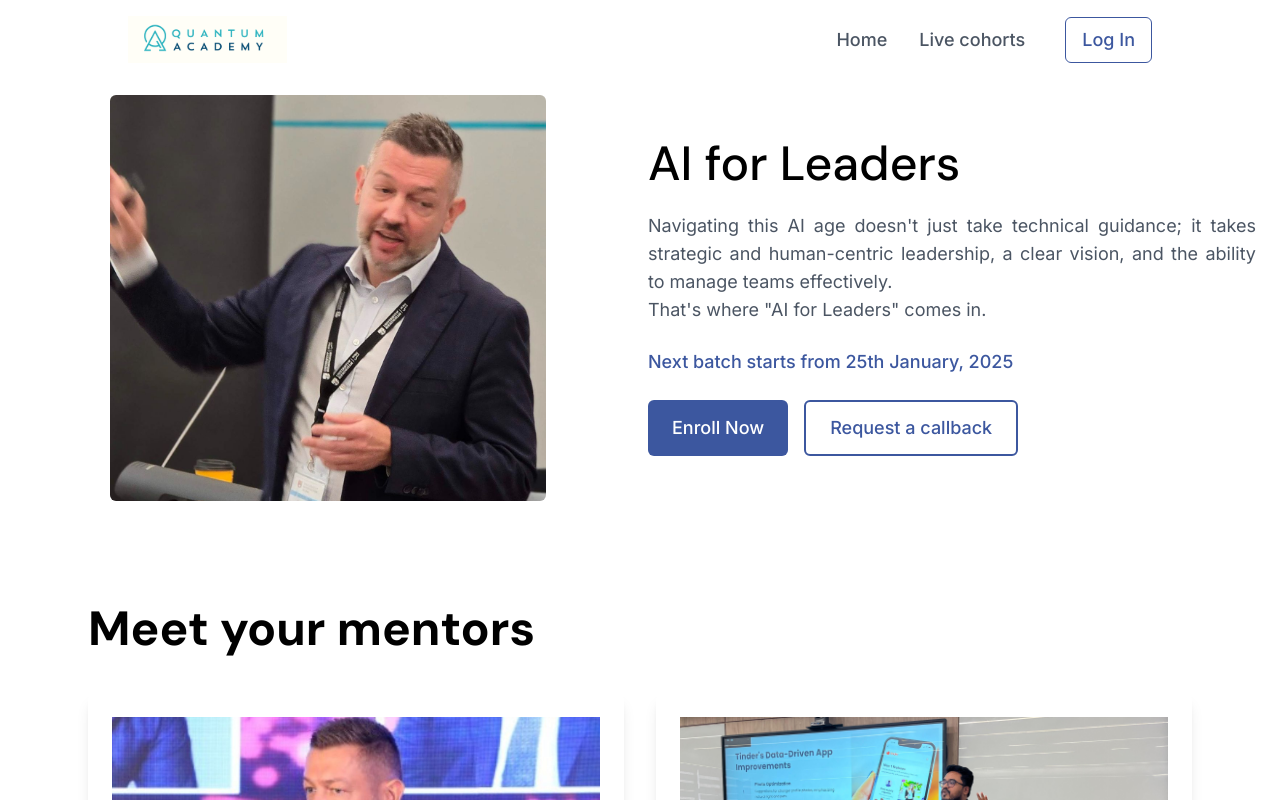
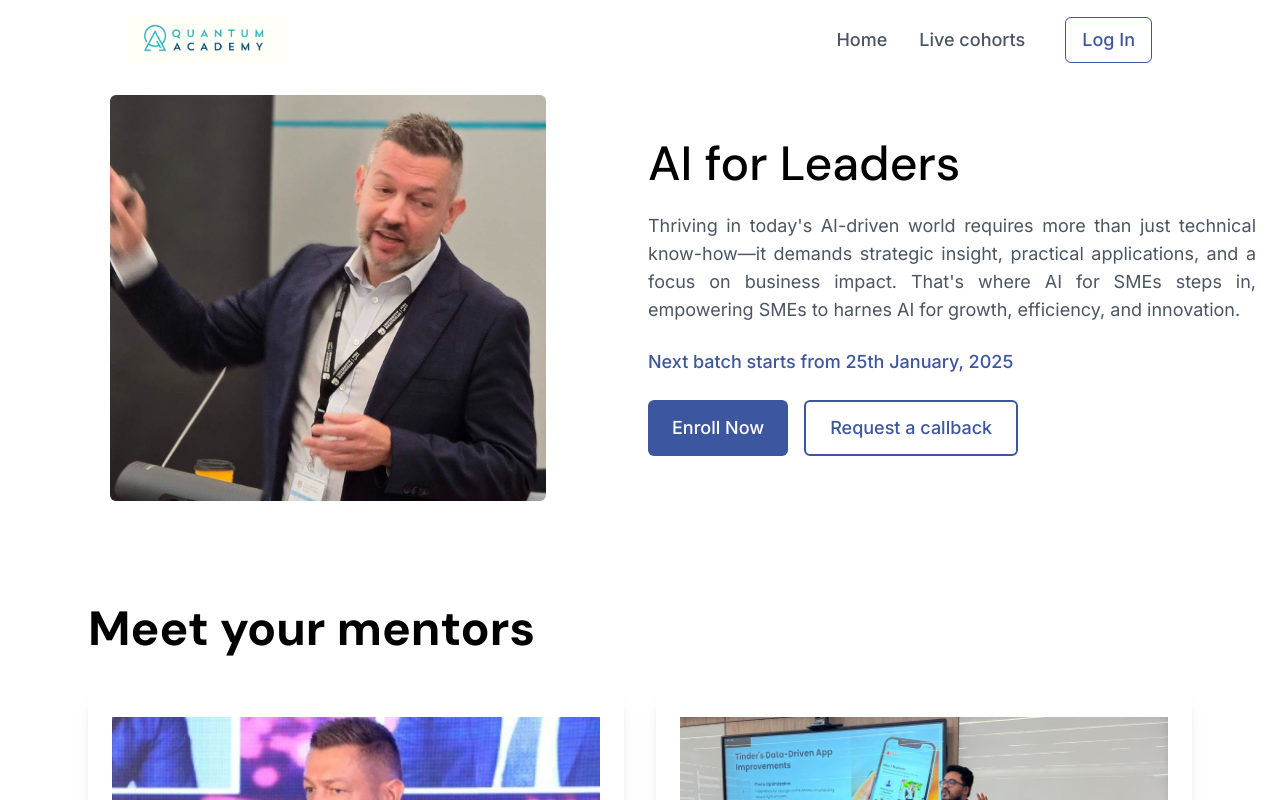
Before and after one commit to descipr/quantum-academy, a Next.js app: page /ai-for-sme in a window 1280 px wide. Shown: the top 800 px of the page. Built offline with nearby package versions, Linux system fonts and the light colour scheme.

Commit message:
(feat): added chnages

```diff
--- a/app/_components/hero/Hero.tsx
+++ b/app/_components/hero/Hero.tsx
@@ -6,11 +6,9 @@ import { HeroImage } from "@/utils";
 import { useGSAP } from "@gsap/react";
 import { dm_sans, inter } from "@/app/font";
 
-
-const Hero = () => {
+const Hero = ({ text }: { text: string }) => {
   const imageRef = useRef<HTMLDivElement | null>(null);
   const textRef = useRef<HTMLDivElement | null>(null);
-
 
   useGSAP(() => {
     const tl = gsap.timeline();
@@ -28,7 +26,7 @@ const Hero = () => {
   }, []);
 
   return (
-    <div className="max-w-7xl mx-auto flex flex-col md:flex-row items-center justify-center px-6 gap-4  bg-white mt-4">
+    <div className="max-w-7xl mx-auto flex flex-col md:flex-row items-center justify-center px-6 gap-4 bg-white mt-4">
       <div
         ref={imageRef}
         className="w-full md:w-1/2 flex justify-center items-center"
@@ -47,25 +45,29 @@ const Hero = () => {
         ref={textRef}
         className="w-full md:w-1/2 flex flex-col items-start justify-start space-y-6"
       >
-        <h1 className={`text-3xl md:text-5xl font-medium  text-black ${dm_sans.className}`}>
+        <h1
+          className={`text-3xl md:text-5xl font-medium text-black ${dm_sans.className}`}
+        >
           AI for Leaders
         </h1>
 
         <div>
-          <p className={`text-base md:text-lg text-gray-600 text-justify ${inter.className}`}>
-            Navigating this AI age doesn't just take technical guidance; it takes
-            strategic and human-centric leadership, a clear vision, and the ability
-            to manage teams effectively.
+          <p
+            className={`text-base md:text-lg text-gray-600 text-justify ${inter.className}`}
+          >
+            {text}
           </p>
-          <p className={` italic text-base md:text-lg text-gray-600 text-justify ${inter.className}`}>That's where "AI for Leaders" comes in.</p>
-
         </div>
 
-        <p className={`text-lg font-medium text-blue-teal ${inter.className}`}>
+        <p
+          className={`text-lg font-medium text-blue-teal ${inter.className}`}
+        >
           Next batch starts from 25th January, 2025
         </p>
-        <div className={`flex flex-col md:flex-row space-y-3 md:space-y-0 md:space-x-4 w-full ${inter.className}`}>
-          <button className=" bg-blue-teal text-white px-6 py-3 rounded-md text-lg font-medium hover:bg-blue-700 transition">
+        <div
+          className={`flex flex-col md:flex-row space-y-3 md:space-y-0 md:space-x-4 w-full ${inter.className}`}
+        >
+          <button className="bg-blue-teal text-white px-6 py-3 rounded-md text-lg font-medium hover:bg-blue-700 transition">
             Enroll Now
           </button>
           <button className="border-2 border-blue-teal text-blue-teal px-6 py-3 rounded-md text-lg font-medium hover:bg-blue-600 hover:text-white transition">
--- a/app/_components/hero/MainHero.tsx
+++ b/app/_components/hero/MainHero.tsx
@@ -58,7 +58,7 @@ const MainHero = () => {
                     </p>
                 </div>
                 <div className={`flex flex-col md:flex-row space-y-3 md:space-y-0 md:space-x-4 w-full ${inter.className}`}>
-                    <Link href="#courses" className=" border-2 border-blue-teal text-blue-teal px-6 py-3 rounded-md text-lg font-medium hover:bg-blue-600 hover:text-white transition ">
+                    <Link href="#courses" className=" border-2 border-blue-teal text-blue-teal px-6 py-3 rounded-md text-lg font-medium hover:bg-blue-600 hover:text-white transition text-center">
                         Explore Live Courses
                     </Link >
                     <button className="bg-blue-teal text-white px-6 py-3 rounded-md text-lg font-medium hover:bg-blue-700 transition">
--- a/app/ai-for-business-leaders/page.tsx
+++ b/app/ai-for-business-leaders/page.tsx
@@ -10,7 +10,7 @@ import WhoShouldTakeThisCourse from "../_components/whyCourse/WhoShouldTakeThisC
 const AiForBusinessLeaders = () => {
     return (
         <main className="flex flex-col gap-8 md:gap-16 bg-white">
-            <Hero />
+            <Hero text="Navigating this AI age doesn't just take technical guidance; it takes strategic and human-centric leadership, a clear vision, and the ability to manage teams effectively. " />
             <Mentors />
             <KeyTakeaways />
             <CourseContent />
--- a/app/ai-for-sme/page.tsx
+++ b/app/ai-for-sme/page.tsx
@@ -10,7 +10,7 @@ import WhoShouldTakeThisCourse from "../_components/whyCourse/WhoShouldTakeThisC
 const AiForBusinessLeaders = () => {
     return (
         <main className="flex flex-col gap-8 md:gap-16 bg-white">
-            <Hero />
+            <Hero text="Thriving in today's AI-driven world requires more than just technical know-how—it demands strategic insight, practical applications, and a focus on business impact. That's where AI for SMEs steps in, empowering SMEs to harnes AI for growth, efficiency, and innovation." />
             <Mentors />
             <KeyTakeaways />
             <CourseContent />
```
